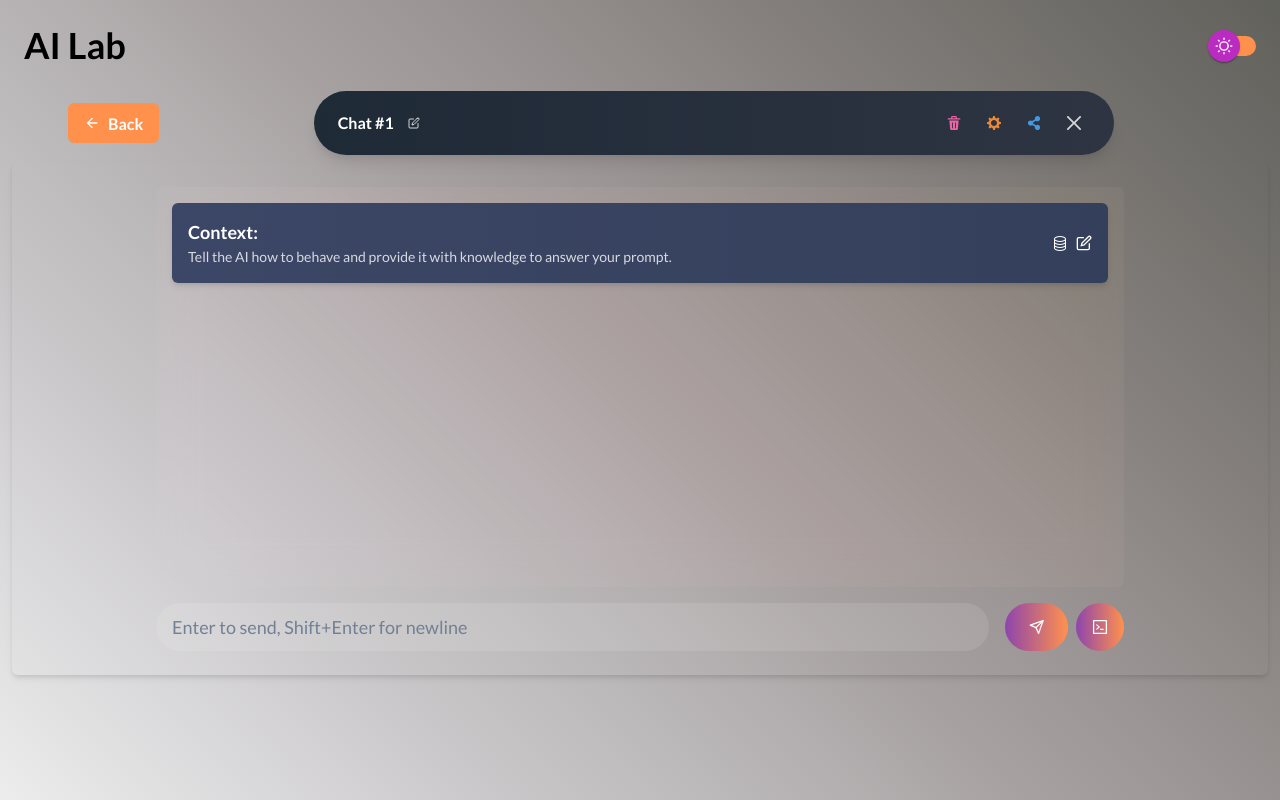
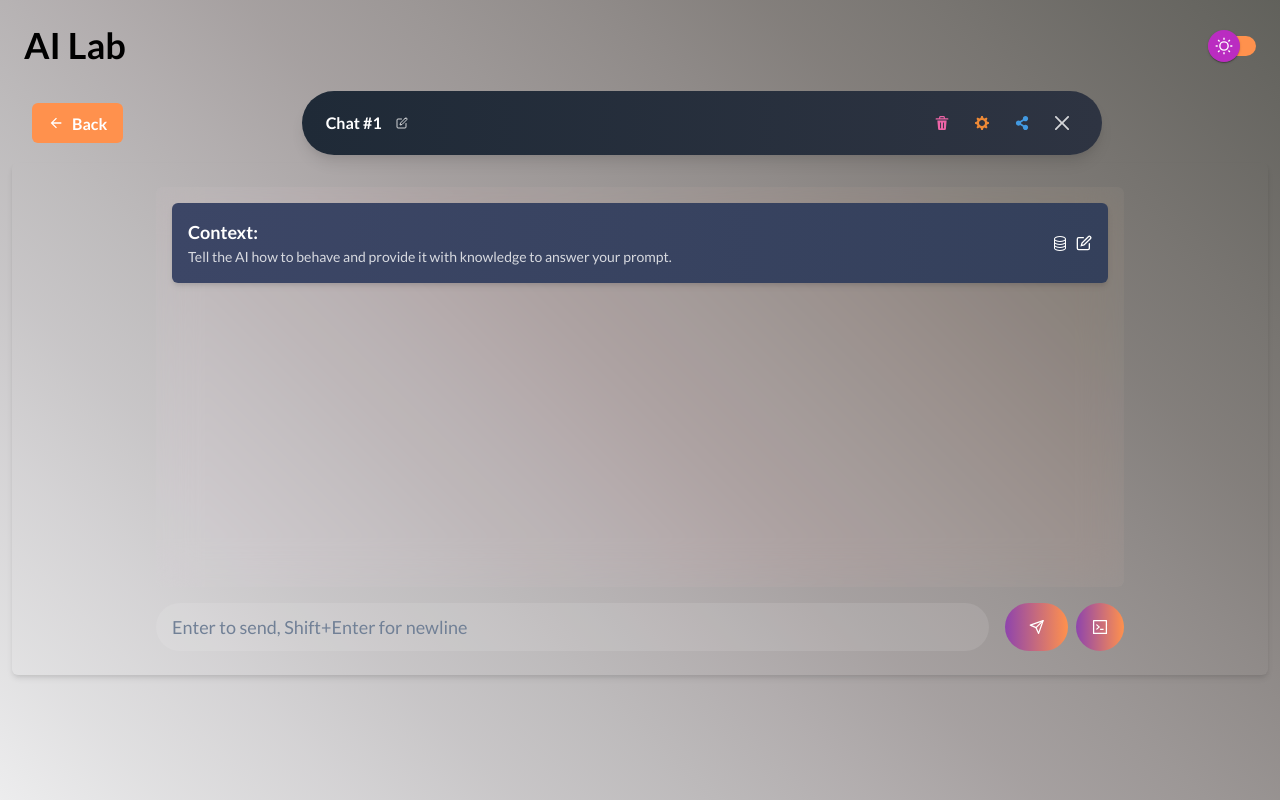
Before and after one commit to Arsalanbashir831/ModelLeap-AI, a React (Vite) app: page /app/ailab/chat/1 in a window 1280 px wide. Built offline with nearby package versions, Linux system fonts and the light colour scheme.

Commit message:
on press error removed

```diff
--- a/src/Components/Dashboard/LabChatBox.jsx
+++ b/src/Components/Dashboard/LabChatBox.jsx
@@ -18,7 +18,7 @@ import { useTheme } from "../../Themes/ThemeContext";
 
 const LabChatBox = () => {
   const [messages, setMessages] = useState([]);
-  const {theme} = useTheme();
+  const { theme } = useTheme();
   const [inputValue, setInputValue] = useState("");
   const [context, setContext] = useState("Context");
 
@@ -34,6 +34,13 @@ const LabChatBox = () => {
           { from: "AI", text: "Yes, I'm here. How can I assist you today?", time: "21" },
         ]);
       }, 1000);
+    }
+  };
+
+  const handleKeyPress = (e) => {
+    if (e.key === "Enter" && !e.shiftKey) {
+      e.preventDefault(); // Prevents the default behavior of a new line being added
+      handleSendMessage(); // Call the send message function when Enter is pressed
     }
   };
 
@@ -150,6 +157,7 @@ const LabChatBox = () => {
           placeholder="Enter to send, Shift+Enter for newline"
           value={inputValue}
           onChange={(e) => setInputValue(e.target.value)}
+          onKeyDown={handleKeyPress}
           size={buttonSize}
           bg="rgba(255, 255, 255, 0.1)"
           color={theme.textColor}
--- a/src/Pages/AiLab/AiLabChat.jsx
+++ b/src/Pages/AiLab/AiLabChat.jsx
@@ -19,14 +19,14 @@ const AiLabChat = () => {
       </Box>
 
       <Box w="100%" maxW="100%" mx="auto">
-        <Flex align="center" justify="center" mb={0}>
+        <Flex align="center" justify="center" gap={3} mb={0}>
           <Link to="/app/ailab">
             <Button
               size="md"
               bg={primaryColorOrange}
               color="white"
               _hover={{ bg: "#e07c24" }}
-              ml={14}
+              ml={5}
             >
               <ArrowBackIcon mr={2} /> Back
             </Button>
```
